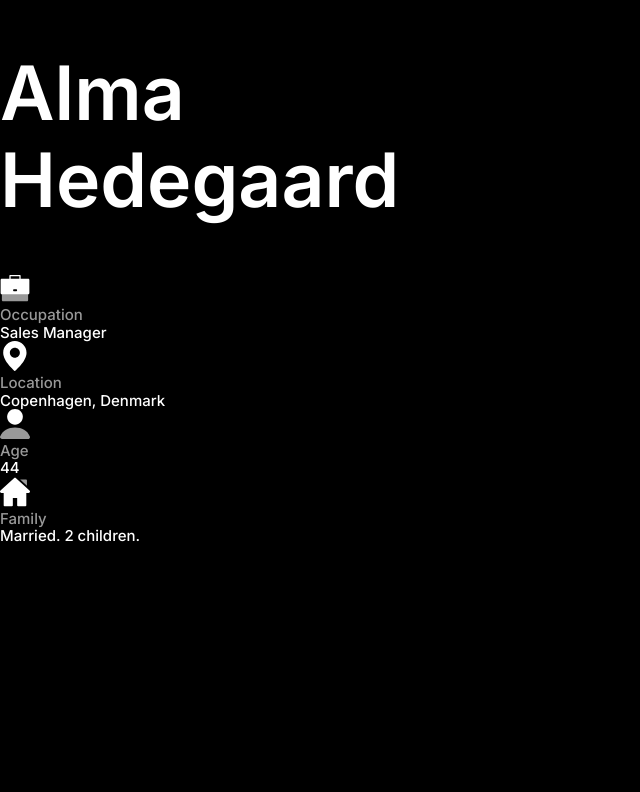
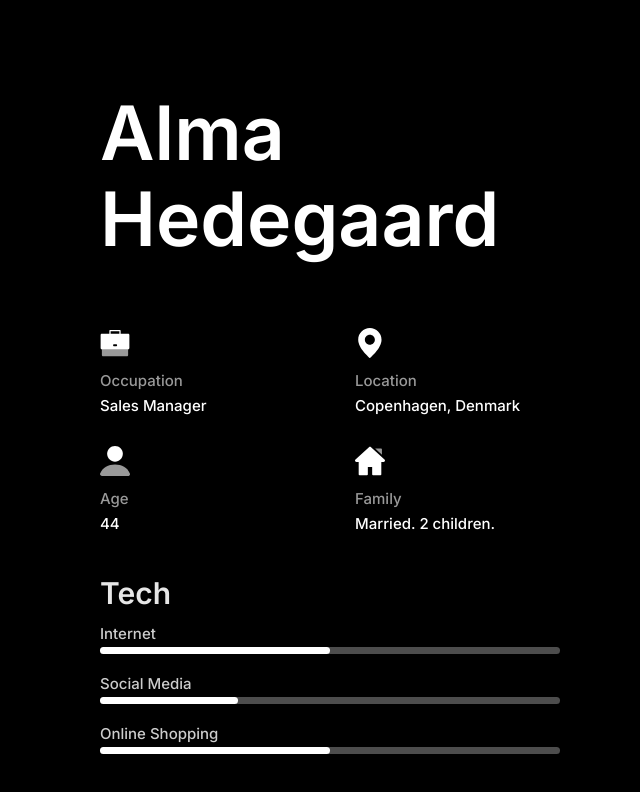
Before and after one commit to YuliaShapran/CV, a plain HTML site: page src/index.html in a window 1280 px wide. Shown: the whole page, without its empty margins (0-640 px from the left). Drawn offline with Linux system fonts and the light colour scheme.

Commit message:
first section

```diff
--- a/src/css/style.css
+++ b/src/css/style.css
@@ -13,6 +13,8 @@ body {
 	height: 100%;
 	max-width: 1680px;
 	margin: 0 auto;
+	padding: 0 100px 0 100px;
+
 }
 
 .wrapper {
@@ -21,15 +23,28 @@ body {
 	column-gap: 51px;
 }
 
+.introdact-info {
+	display: grid;
+	grid-template-columns: repeat(2, 1fr);
+	grid-template-rows: repeat(2, 1fr);
+	column-gap: 50px;
+	row-gap: 28px;
+	margin-bottom: 45px;
+}
+
 .item-introdact__title {
 	font-weight: 600;
 	font-size: 75px;
 	color: #ffffff;
+	margin-top: 90px;
+	margin-bottom: 65px;
 }
 
 .introdact-info__item-title {
+	margin-top: 7px;
 	font-weight: 500;
 	font-size: 15px;
+	line-height: 25px;
 	color: #ffffff;
 	opacity: 0.6;
 }
@@ -37,5 +52,45 @@ body {
 .introdact-info__item-descr {
 	font-weight: 500;
 	font-size: 15px;
+	line-height: 25px;
 	color: #ffffff;
 }
+
+.title {
+	font-weight: 600;
+	font-size: 30px;
+	line-height: 25px;
+	color: #ffffff;
+	opacity: 0.9;
+}
+
+.tech__ratings-title {
+	margin-bottom: 15px;
+}
+
+.tech__ratings-items {
+	margin-bottom: 17px;
+}
+
+.item__ratings-title {
+	font-weight: 500;
+	font-size: 15px;
+	line-height: 25px;
+	color: #ffffff;
+	opacity: 0.8;
+	margin-bottom: 1px;
+}
+
+.tech__ratings-line {
+	width: 460px;
+	height: 7px;
+	background: rgba(255, 255, 255, 0.3);
+	border-radius: 10px;
+}
+
+.tech__ratings-line span {
+	display: block;
+	height: 100%;
+	background: #ffffff;
+	border-radius: 10px;
+}
--- a/src/index.html
+++ b/src/index.html
@@ -18,7 +18,7 @@
 				<div class="item-introdact">
 					<h1 class="item-introdact__title">Alma
 					Hedegaard</h1>
-					<div class="intodact-info">
+					<div class="introdact-info">
 						<div class="introdact-info__item">
 							<img src="icons/briefcase.svg" alt="briefcase">
 							<div class="introdact-info__item-title">Occupation</div>
@@ -43,6 +43,31 @@
 							<div class="introdact-info__item-descr">Married. 2 children.</div>
 						</div>
 					</div>
+
+					<div class="tech__ratings">
+						<h2 class="tech__ratings-title title">Tech</h2>
+						<div class="tech__ratings-items">
+							<div class="item__ratings-title">Internet</div>
+							<div class="tech__ratings-line">
+								<span style="width: 50%"></span>
+							</div>
+						</div>
+
+						<div class="tech__ratings-items">
+							<div class="item__ratings-title">Social Media</div>
+							<div class="tech__ratings-line">
+								<span style="width: 30%"></span>
+							</div>
+						</div>
+
+						<div class="tech__ratings-items">
+							<div class="item__ratings-title">Online Shopping</div>
+							<div class="tech__ratings-line">
+								<span style="width: 50%"></span>
+							</div>
+						</div>
+
+					</div>
 				</div>
 			</div>
 		</div>
```
